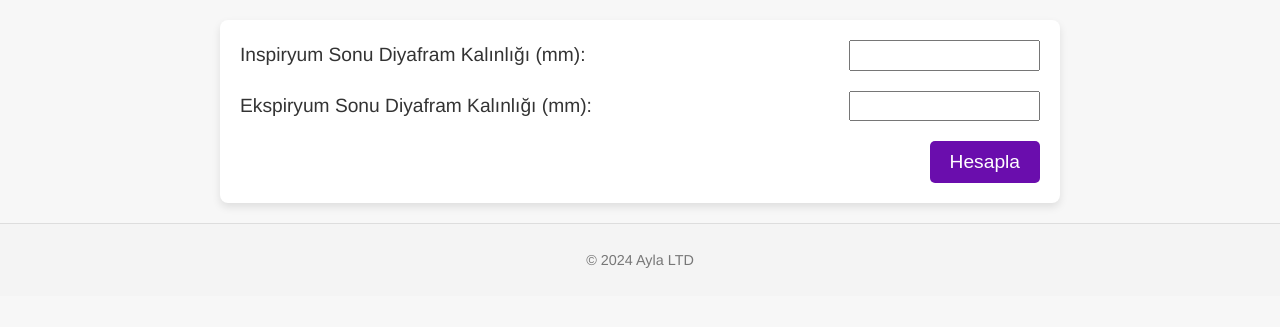
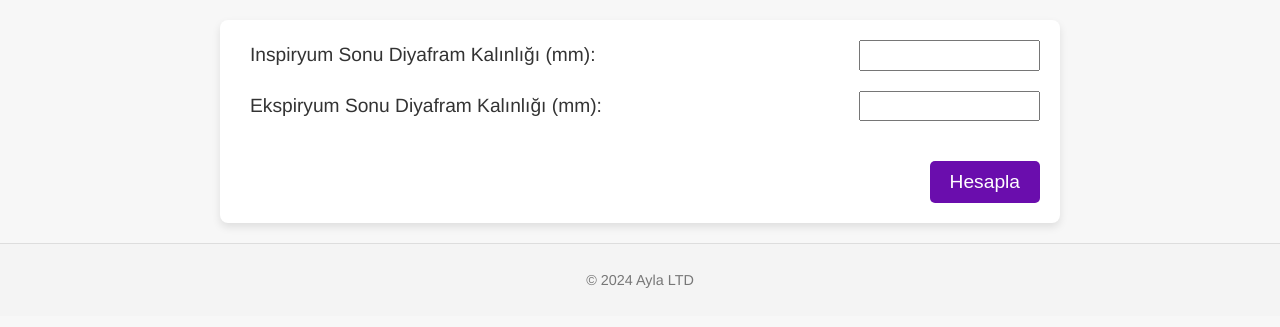
Before and after one commit to MuMSuZ/niv, a Flask app: page /nivsure in a window 1280 px wide. Shown: the part 184-511 px from the top of the page. Run offline with Flask 3, Linux system fonts and the light colour scheme.

Commit message:
Update styles.css

```diff
--- a/static/styles.css
+++ b/static/styles.css
@@ -68,6 +68,7 @@ nav ul li a:hover {
     display: flex;
     justify-content: right; /* Ortalar */
     margin-top: 20px;
+    padding: 20px 0 0 0;
 
 }
 
@@ -92,12 +93,13 @@ footer {
 .form-group label {
     flex: 2;
     margin-right: 10px;
+    padding: 0 0 0 10px;
     text-align: left;
 }
 
 .form-group input {
     flex: 0.3;
-    padding: 5px;
+    padding: 10px 0 0 0;
 }
 
 .btn-primary {
```
